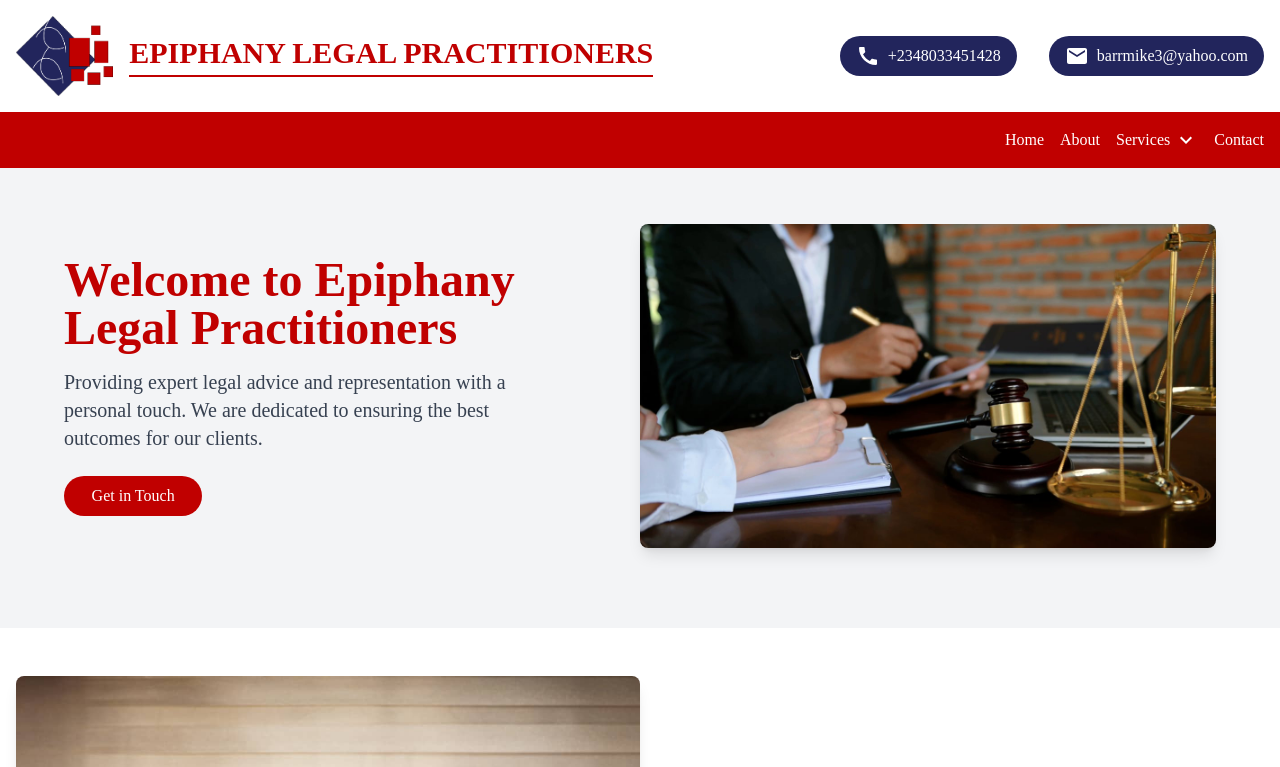
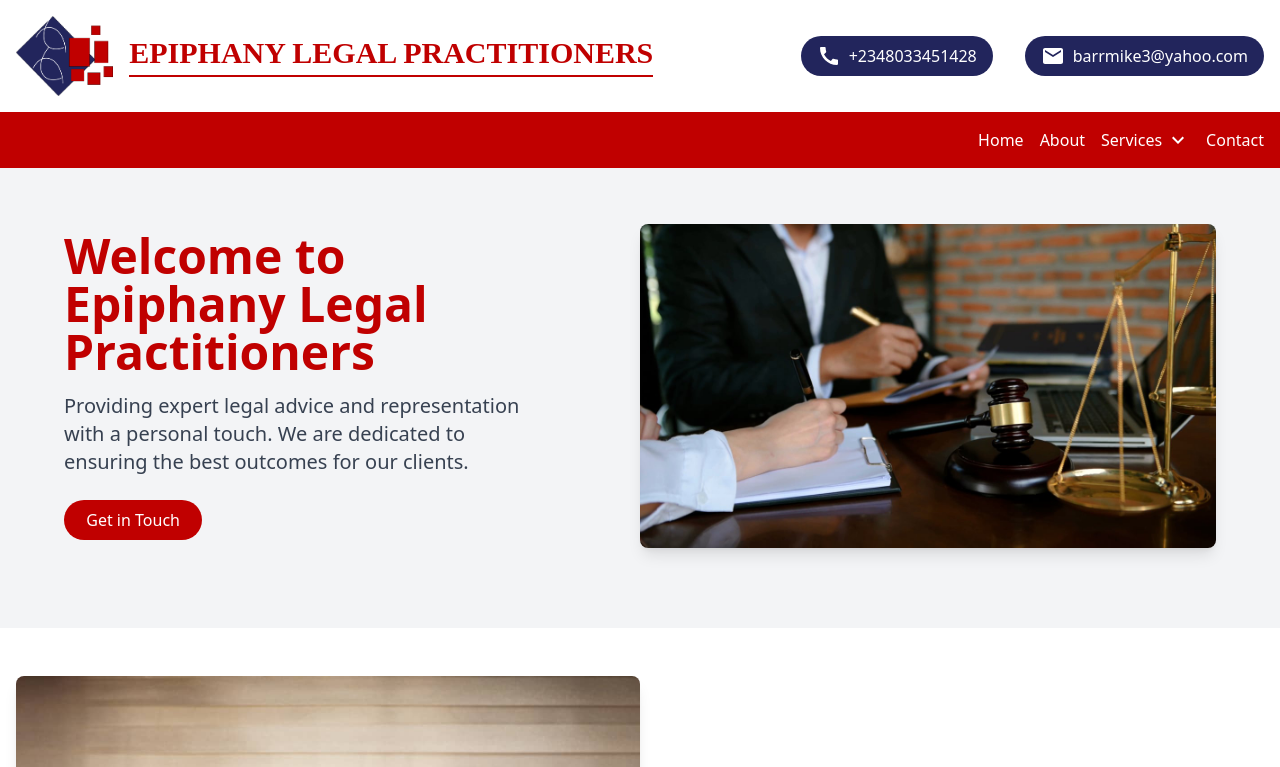
Before and after one commit to igwep/EPIPHANY-LEGAL-PRACTITIONERS, a React (Vite) app: page / in a window 1280 px wide. Shown: the top 767 px of the page. Built offline with nearby package versions, Linux system fonts and the light colour scheme; a web font is replaced by a local one.

Commit message:
added fonts

```diff
--- a/src/App.jsx
+++ b/src/App.jsx
@@ -18,7 +18,7 @@ const App = () => {
     <GlobalProvider>
       <Router>
       <Navbar />
-      <div className="">
+      <div className="font-sans">
         <Routes>
           <Route path="/" element={<Home />} />
           <Route path="/services" element={<Services />} />
--- a/src/assets/components/Hero.jsx
+++ b/src/assets/components/Hero.jsx
@@ -4,7 +4,7 @@ import { Link } from 'react-router-dom';
 
 export const Hero = () => {
   return (
-    <section className="flex font-Gup md:mt-36 mt-80 flex-col-reverse md:flex-row items-center md:justify-between bg-gray-100 py-10 md:py-20 px-4 md:px-16">
+    <section className="flex  md:mt-36 mt-80 flex-col-reverse md:flex-row items-center md:justify-between bg-gray-100 py-10 md:py-20 px-4 md:px-16">
       {/* Left Section: Text */}
       <div className="w-full md:w-[40%] flex flex-col justify-center">
         <h1 className="text-3xl md:text-5xl font-bold text-custom-primary mb-4">
--- a/src/assets/components/Navbar.jsx
+++ b/src/assets/components/Navbar.jsx
@@ -46,7 +46,7 @@ const Navbar = () => {
 
   return (
     <nav
-      className={`fixed w-full top-0 left-0 z-50 transition-colors font-Gup duration-300 ${
+      className={`fixed w-full top-0 left-0 z-50 transition-colors duration-300 ${
         isScrolled ? 'bg-gray-900' : 'bg-gray-900'
       }`}
     >
@@ -59,7 +59,7 @@ const Navbar = () => {
         <div className="flex flex-col md:flex-row items-center">
           <img src="/assets/logo/Picture2.png" alt="Logo" className="h-16 md:h-20" />
           <div className="flex flex-col justify-center mt-2 md:mt-0 md:ml-4 text-center md:text-left">
-            <p className="text-xl md:text-3xl font-extrabold uppercase text-custom-primary">Epiphany Legal Practitioners</p>
+            <p className="text-xl md:text-3xl font-extrabold uppercase text-custom-primary  font-Gup">Epiphany Legal Practitioners</p>
             <hr className="border-custom-primary border-t-2 mt-1 hidden md:block" />
           </div>
         </div>
```
Also changed, not shown: public/assets/images/New Folder/realistic-purple-gradient-abstract-background-backdrop-with-copy-space-for-presentation-web-design-banner-or-advertising-minimal-modern-trendy-cool-style-graphic-free-desig.jpg (added).
